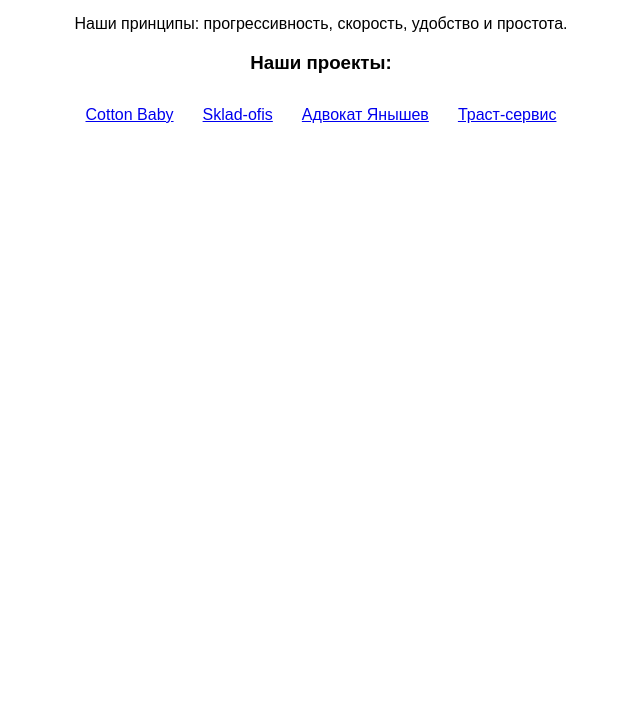
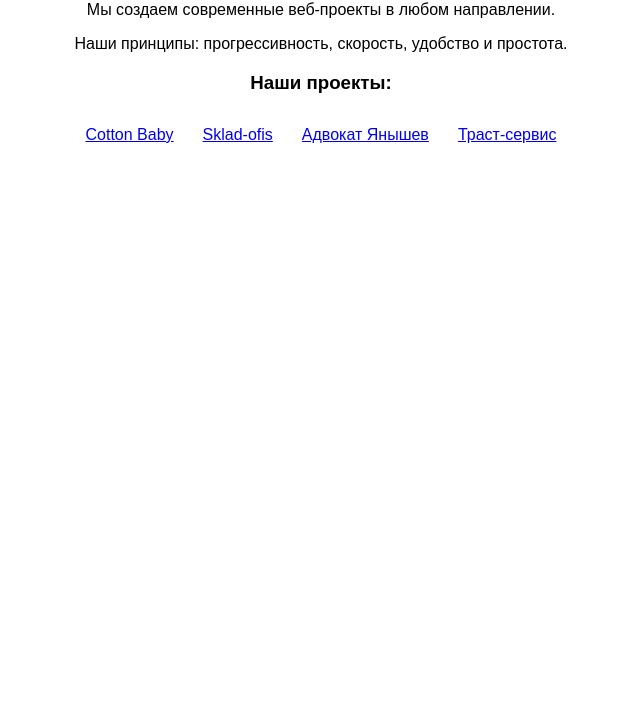
Before and after one commit to PRakulaStudio/PrakulaStudio.github.io, a plain HTML site: page index.html in a window 1280 px wide. Shown: the part 99-800 px from the top of the page, without its empty margins (319-959 px from the left). Drawn offline with Linux system fonts and the light colour scheme.

Commit message:
Body position update

```diff
--- a/index.html
+++ b/index.html
@@ -8,7 +8,7 @@
     <link rel="stylesheet" href="assets/css/normalize.css">
     <link rel="icon" type="image/png" href="assets/images/logo.small.png">
 </head>
-<body style="text-align: center">
+<body style="text-align: center;padding: 20px 0;">
 <header>
     <h1>PRakula Studio</h1>
 </header>
```
